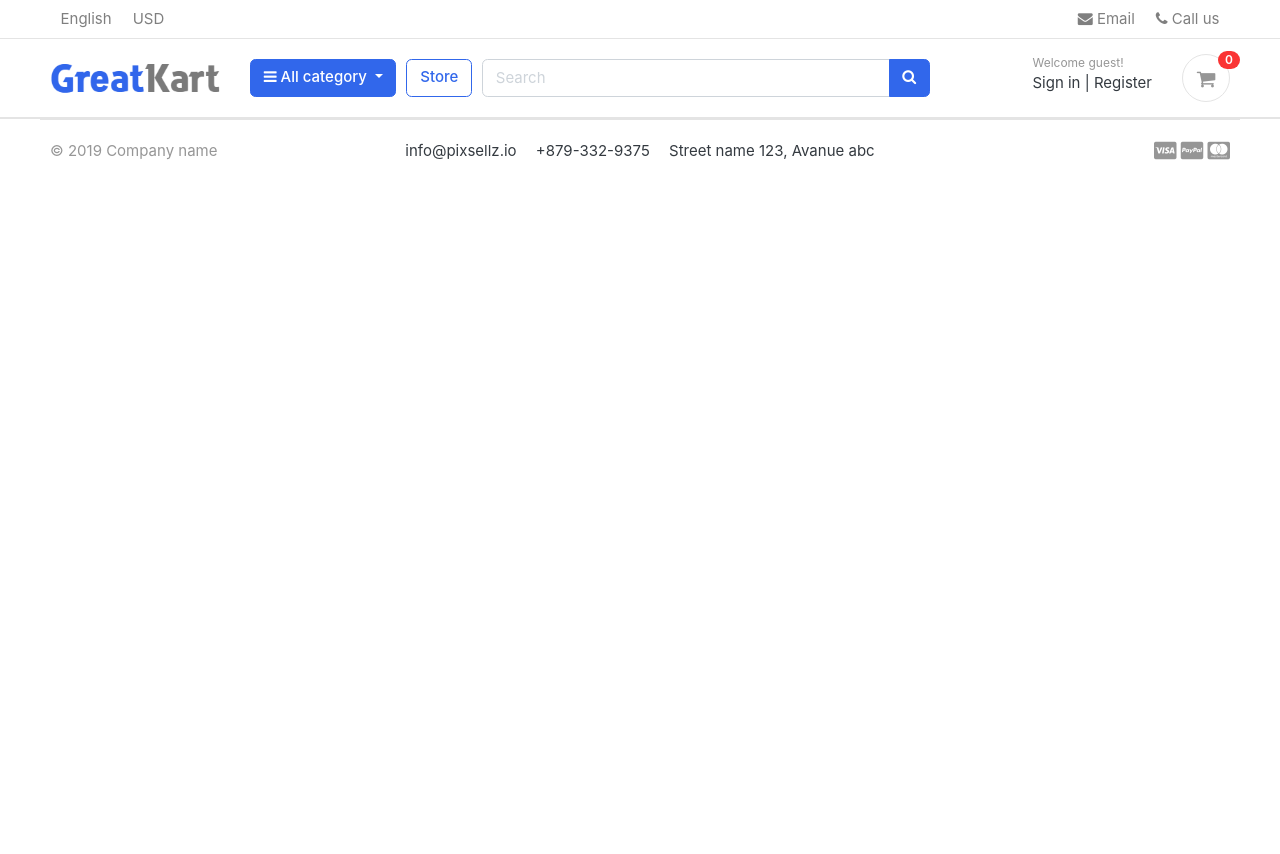
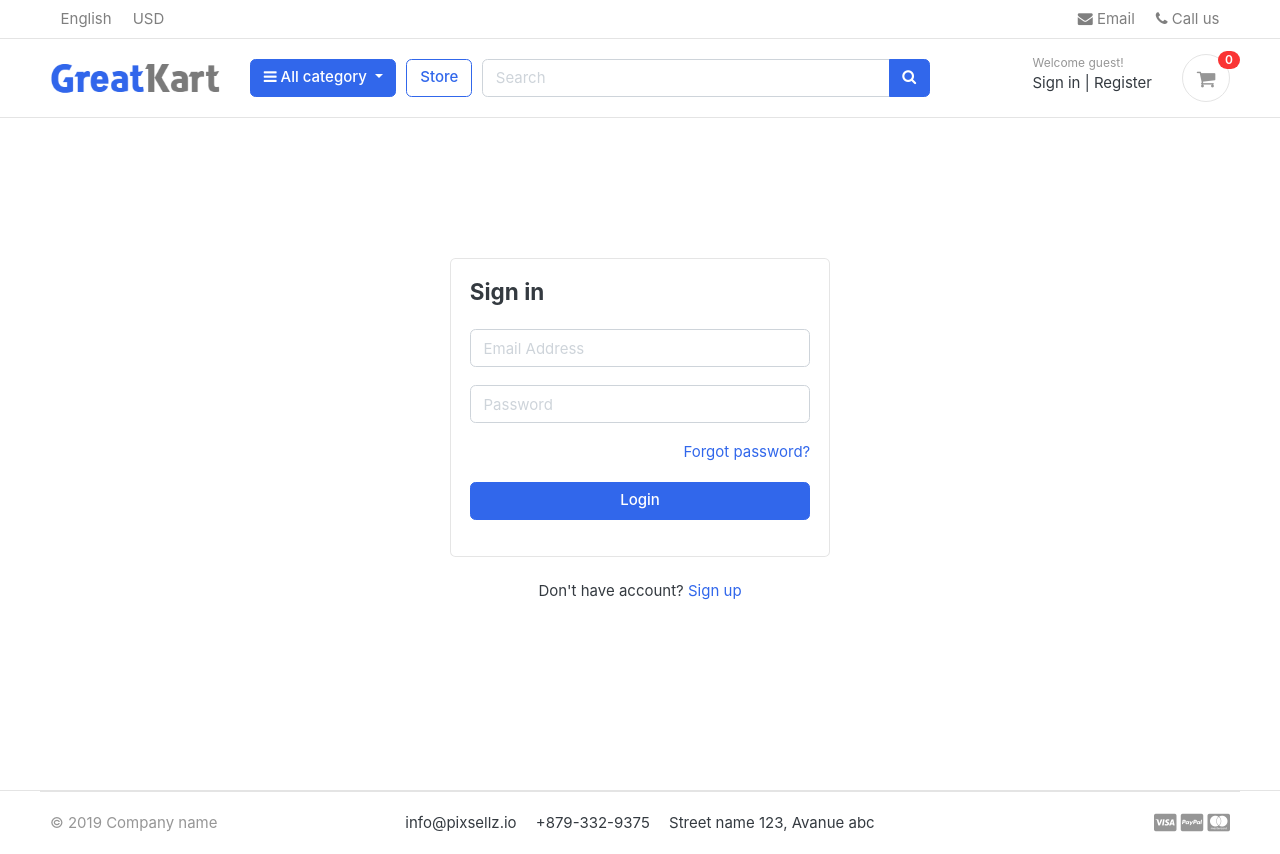
Before and after one commit to Mmy2000/login_system, a Django app: template accounts/templates/accounts/login.html in a window 1280 px wide. Before the commit the page ends 160 px from the top, so only its background shows below. Run offline with Django 4.2, Linux system fonts and the light colour scheme; the template is opened without the code that fills it, so the values that code supplies are empty; parts of the project's set-up code (start-up, migrations or seed data) failed here and were passed over; some libraries are stand-ins or nearby versions; some web fonts are replaced.

Commit message:
creating login page

```diff
--- a/accounts/templates/accounts/login.html
+++ b/accounts/templates/accounts/login.html
@@ -1,5 +1,38 @@
 {% extends 'base.html' %}
 {% load static %}
 {% block body %}
+<!-- ========================= SECTION CONTENT ========================= -->
+<section class="section-conten padding-y" style="min-height:84vh">
+
+<!-- ============================ COMPONENT LOGIN   ================================= -->
+	<div class="card mx-auto" style="max-width: 380px; margin-top:100px;">
+      <div class="card-body">
+      <h4 class="card-title mb-4">Sign in</h4>
+      <form>
+          <div class="form-group">
+			 <input type="email" class="form-control" placeholder="Email Address" >
+          </div> <!-- form-group// -->
+          <div class="form-group">
+			<input type="password" class="form-control" placeholder="Password" >
+          </div> <!-- form-group// -->
+
+          <div class="form-group">
+          	<a href="#" class="float-right">Forgot password?</a>
+
+          </div> <!-- form-group form-check .// -->
+          <div class="form-group">
+              <button type="submit" class="btn btn-primary btn-block"> Login  </button>
+          </div> <!-- form-group// -->
+      </form>
+      </div> <!-- card-body.// -->
+    </div> <!-- card .// -->
+
+     <p class="text-center mt-4">Don't have account? <a href="#">Sign up</a></p>
+     <br><br>
+<!-- ============================ COMPONENT LOGIN  END.// ================================= -->
+
+
+</section>
+<!-- ========================= SECTION CONTENT END// ========================= -->
 
 {% endblock %}
```
